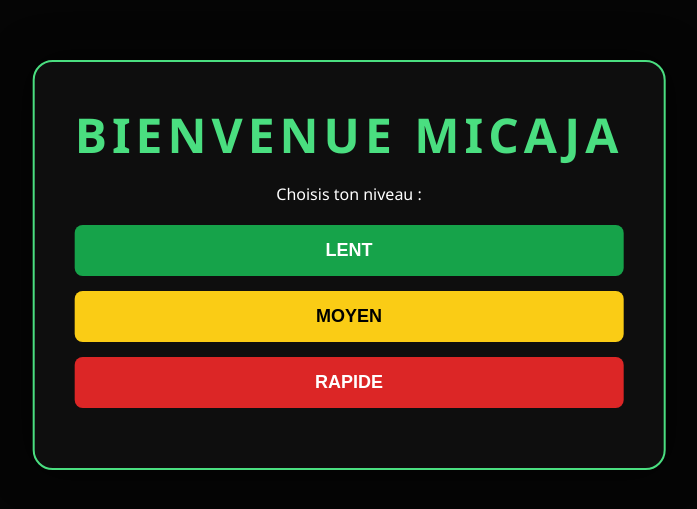
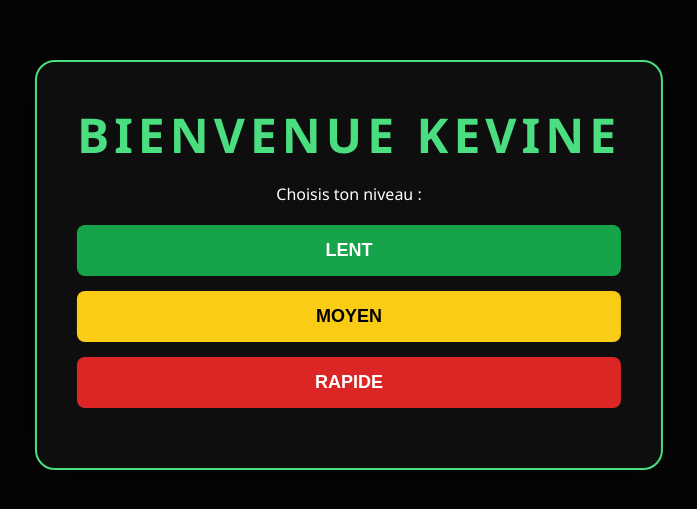
Before and after one commit to demebenjamin828-blip/Kevine-game, a plain HTML site: page index.html in a window 1280 px wide. Shown: the part 135-644 px from the top of the page, without its empty margins (291-988 px from the left). Drawn offline with Linux system fonts and the light colour scheme.

Commit message:
Update game title and welcome message

```diff
--- a/index.html
+++ b/index.html
@@ -2,12 +2,12 @@
 <html lang="fr">
 <head>
     <meta charset="UTF-8">
-    <title>Scorpion Game - MICAJA</title>
+    <title>Scorpion Game - KEVINE</title>
     <link rel="stylesheet" href="style.css">
 </head>
 <body>
     <div id="menu">
-        <h1>BIENVENUE MICAJA</h1>
+        <h1>BIENVENUE KEVINE</h1>
         <p>Choisis ton niveau :</p>
         <div class="button-group">
             <button id="btn-lent" class="btn green">LENT</button>
@@ -18,4 +18,5 @@
     <canvas id="canvas"></canvas>
     <script src="script.js"></script>
 </body>
+
 </html>
```
